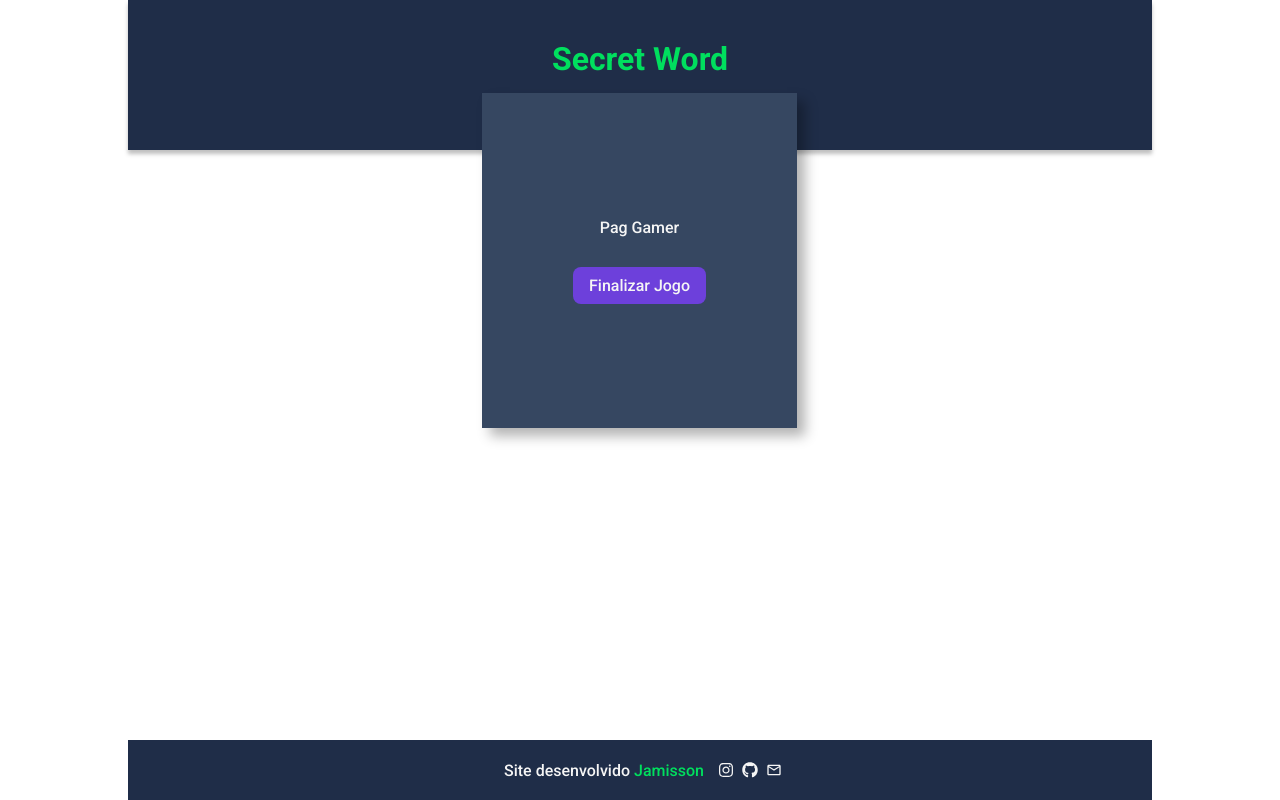
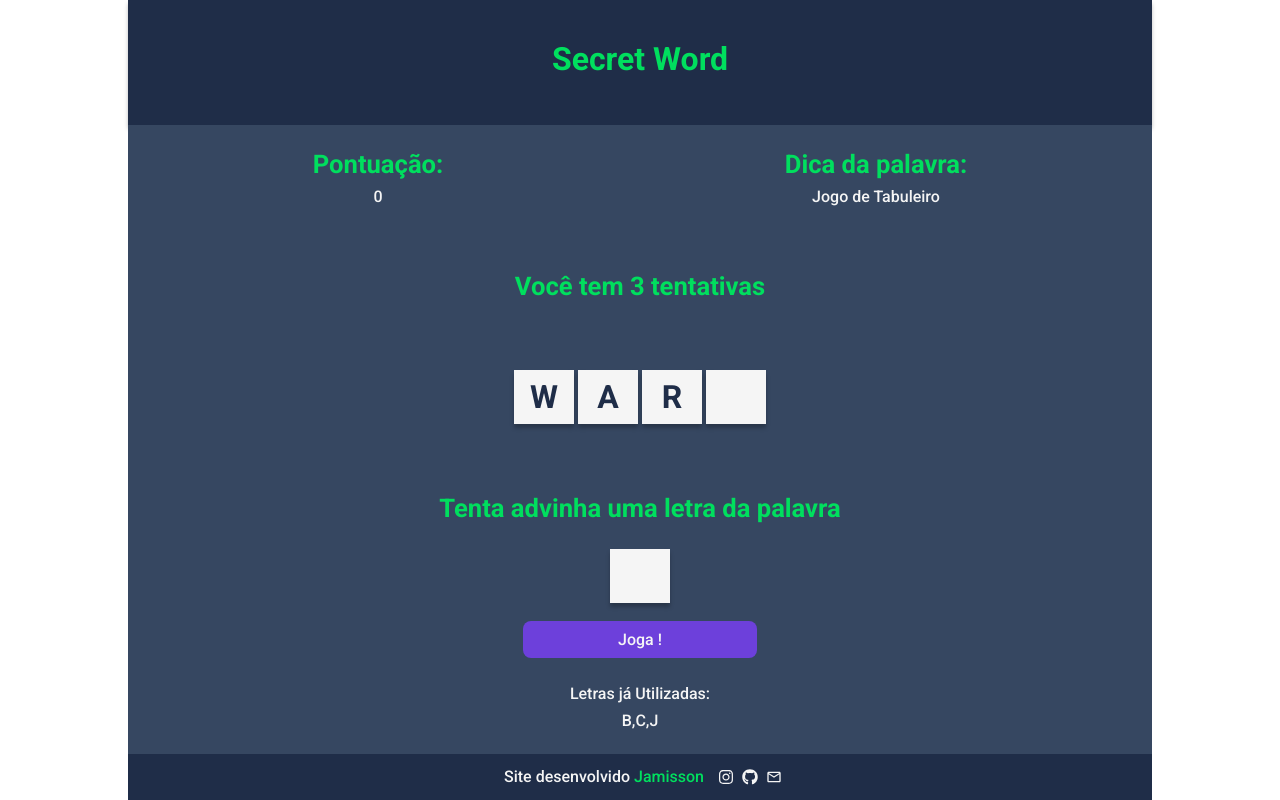
Before and after one commit to JamissonRamos/secret_word, a React (Vite) app: page / in a window 1280 px wide. Both pictures are taken after a click on the button "Começar o Jogo". Built offline with nearby package versions, Linux system fonts and the light colour scheme.

Commit message:
Atualizando dados e Adicionando Arquivos

```diff
--- a/src/components/content/gamer/Gamer.jsx
+++ b/src/components/content/gamer/Gamer.jsx
@@ -1,17 +1,74 @@
 
 import ButtonPrimary from "../../button/button/ButtonPrimary"
 import styles from "./Gamer.module.css"
+import Title from "../../titles/title2/Title"
 
 const Gamer = ({verifyLatter}) => {
 
   return (
 
-    <div className={styles.content} >
+    <div className={styles.gamer} >
 
-      Pag Gamer
+      {/* Indicar a pontuação e a dica da palvra */}
+      <div className={styles.points_category}>
 
-      <div className={styles.box_button}>
-        <ButtonPrimary name="btnInstalJogo" value="Finalizar Jogo" onclick={verifyLatter} />
+        <div className= {styles.points}>
+
+          <Title text="Pontuação:" />
+
+          <span>0</span>
+
+        </div>
+
+        <div className= {styles.category} >
+
+          <Title text="Dica da palavra:" />
+
+          <span>Jogo de Tabuleiro</span>
+
+        </div>
+
+      </div>
+
+      <div>
+        <Title text="Você tem 3 tentativas" />
+      </div>
+      <div className={styles.wordContainer}>
+        <span className={styles.letter}>W</span>
+        <span className={styles.letter}>A</span>
+        <span className={styles.letter}>R</span>
+        <span className={styles.blankSquare}></span>
+
+      </div>
+
+      <div className={styles.letterContainer}>
+
+        <div >
+          <Title text="Tenta advinha uma letra da palavra"/>
+        </div>
+
+        <form className={styles.formLetters}>
+
+            <input className={styles.letter} type="text" name="letter" maxLength={1} required />
+
+            <div className={styles.box_button}>
+              <ButtonPrimary name="btnInstalJogo" value="Joga !" onclick={verifyLatter} />
+            </div>
+
+        </form>
+
+        <div className={styles.wrongLettersContainer}>
+
+          <p>Letras já Utilizadas:</p>
+
+          <div>
+            <span>B,</span>
+            <span>C,</span>
+            <span>J</span>
+          </div>
+
+        </div>
+
       </div>
 
 
--- a/src/components/content/gamer/Gamer.module.css
+++ b/src/components/content/gamer/Gamer.module.css
@@ -1,23 +1,127 @@
-.content
+.gamer
 {
     /* border: 1px solid red; */
 
-    width: 315px;
-    height: 335px;
-
-    position: absolute;
-    left: calc(50% - 315px/2 - 0.5px);
-    top: 93px;
+    width: 100%;
+    height: 100%;
 
     display: flex;
     flex-direction: column;
     align-items: center;
-    justify-content: center;
+    justify-content: space-between;
     gap: 30px;
 
-    padding: 0px 2em;
+    padding: 24px;
 
     background: var(--azul_700);
-    box-shadow: var(--box_600);
 
 }
+
+/* Indicar a pontuação e a dica da palavra */
+.points_category
+{
+    /* border: 1px solid red; */
+
+    width: 100%;
+
+    display: flex;
+    flex-direction: row;
+    align-items: center;
+    justify-content: space-around;
+    gap: 20px;
+}
+
+.points,
+.category
+{
+    display: flex;
+    flex-direction: column;
+    gap: 8px;
+}
+
+.wordContainer
+{
+    /* border: 1px solid red; */
+
+    width: 100%;
+
+    display: flex;
+    flex-direction: row;
+    justify-content: center;
+    align-items: flex-start;
+    gap: 4px;
+
+    padding: 4px 0;
+
+
+}
+
+.letter,
+.blankSquare
+{
+    width: 60px;
+    height: 54px;
+
+    display: flex;
+    flex-direction: column;
+    justify-content: center;
+    align-items: center;
+
+    background: var(--branco_800);
+
+    font-size: 2em;
+    font-weight: bold;
+    color: var(--azul_800);
+
+    box-shadow: var(--box_700);
+
+}
+
+.letterContainer
+{
+    /* border: 1px solid red; */
+
+    width: 100%;
+
+    display: flex;
+    flex-direction: column;
+    align-items: center;
+    gap: 18px;
+
+}
+
+.formLetters
+{
+    /* border: 1px solid red; */
+
+    width: 100%;
+
+    display: flex;
+    flex-direction: column;
+    align-items: center;
+    gap: 18px;
+
+    padding: 8px 0;
+}
+
+.formLetters input
+{
+    text-align: center;
+}
+
+.formLetters .box_button
+{
+    width: 24%;
+}
+
+.wrongLettersContainer
+{
+    /* border: 1px solid blue; */
+
+    width: 100%;
+
+    display: flex;
+    flex-direction: column;
+    align-items: center;
+    gap: 8px;
+}
--- /dev/null
+++ b/src/components/titles/title2/Title.jsx
@@ -0,0 +1,16 @@
+
+//Css
+import styles from "./Title.module.css";
+
+const Title = ({text}) => {
+
+    return (
+
+        <>
+            <h2 className={styles.title} > {text} </h2>
+        </>
+    )
+
+}
+
+export default Title;
--- /dev/null
+++ b/src/components/titles/title2/Title.module.css
@@ -0,0 +1,8 @@
+
+.title
+{
+    font-size: 1.6em;
+    font-weight: bold;
+    align-items: center;
+    color: var(--verde_800);
+}
--- /dev/null
+++ b/src/components/titles/title3/Title.jsx
@@ -0,0 +1,16 @@
+
+//Css
+import styles from "./Title.module.css";
+
+const Title = ({text}) => {
+
+    return (
+
+        <>
+            <h3 className={styles.title} > {text} </h3>
+        </>
+    )
+
+}
+
+export default Title;
--- /dev/null
+++ b/src/components/titles/title3/Title.module.css
@@ -0,0 +1,8 @@
+
+.title
+{
+    font-size: 1.2em;
+    font-weight: bold;
+    align-items: center;
+    color: var(--verde_800);
+}
```
